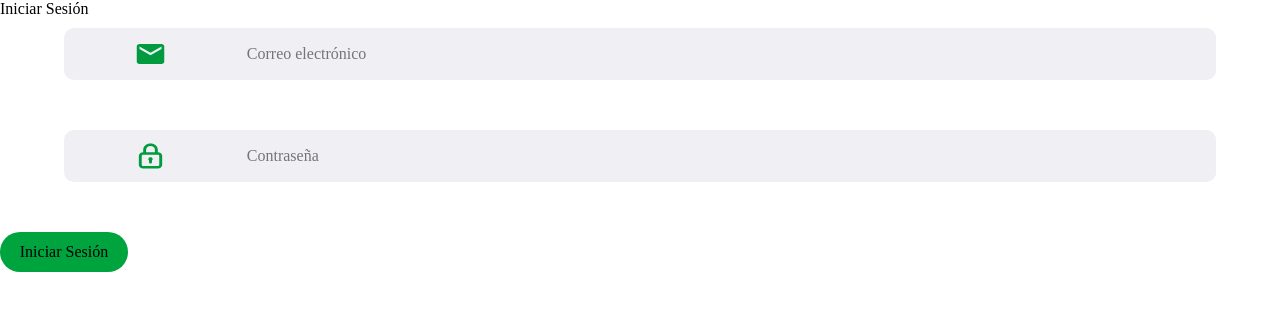
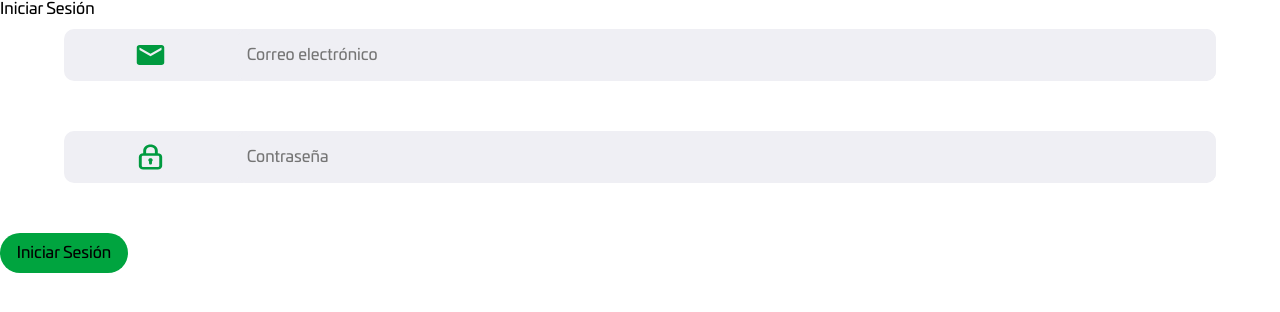
Before and after one commit to argierincon/Ransa-Talent-Fest, a React app: page / in a window 1280 px wide. Shown: the top 312 px of the page. Built offline with nearby package versions, Linux system fonts and the light colour scheme.

Commit message:
añadiendo fuentes al archivo de estilos

```diff
--- a/src/assets/styles/_variables.scss
+++ b/src/assets/styles/_variables.scss
@@ -23,4 +23,10 @@ $text-low-enphasis: #979797;
 	text-size-adjust: none;
 	-webkit-font-smoothing: antialiased;
 	text-rendering: optimizeLegibility;
+	font-family: 'univia-pro';
 }
+
+@font-face {
+	font-family: 'univia-pro';
+	src: url(../fonts/UniviaPro-Regular.woff);
+}
--- a/webpack.config.js
+++ b/webpack.config.js
@@ -38,7 +38,7 @@ module.exports = {
       ],
     },
     {
-      test: /\.(png|jpg|jpeg|gif|svg)/,
+      test: /\.(png|jpg|jpeg|gif|svg|ttf|woff)/,
       use: [
         {
           loader: 'file-loader',
```
